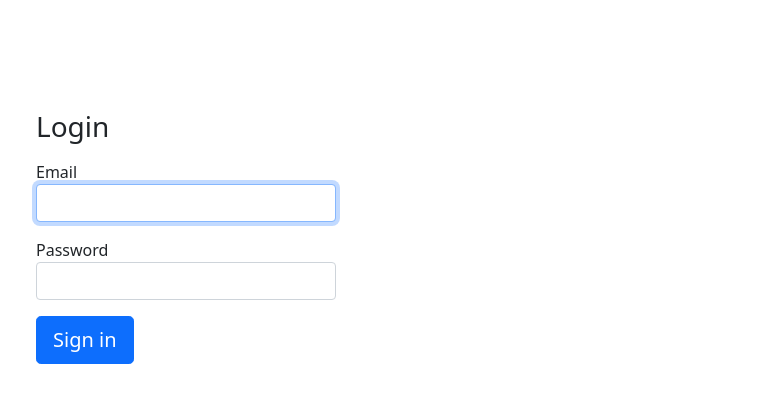
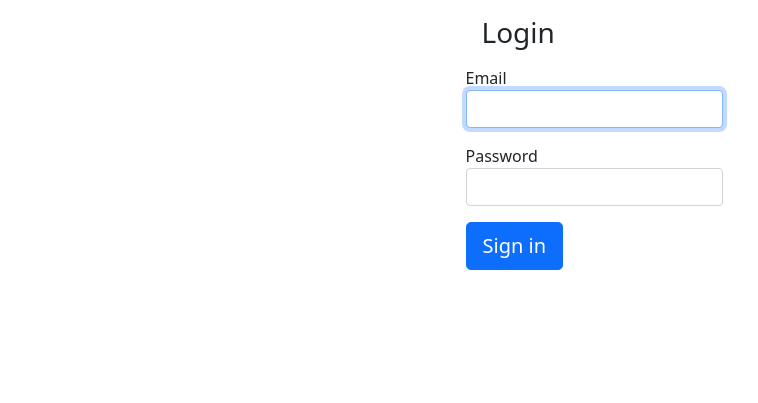
Before and after one commit to ChrisTaylorDeveloper/symfony-client-demos, a Symfony app: template templates/security/login.html.twig in a window 1280 px wide. Shown: the top 403 px of the page, without its empty margins (46-804 px from the left). Run offline with Twig, Linux system fonts and the light colour scheme; the template is opened without the code that fills it, so the values that code supplies are empty; some libraries are stand-ins or nearby versions.

Commit message:
Centre align login form.

```diff
--- a/public/css/styles.css
+++ /dev/null
@@ -1,7 +0,0 @@
-body {
-    padding-top: 110px;
-}
-
-#login-form {
-    max-width: 300px;
-}
--- a/templates/security/login.html.twig
+++ b/templates/security/login.html.twig
@@ -2,8 +2,7 @@
 {% block title %}Log in!{% endblock %}
 {% block nav %}{% endblock %}
 {% block body %}
-<div class="row">
-    <div class="col">
+<div class="d-flex align-items-center justify-content-center">
     <form id="login-form" method="post">
         {% if error %}
             <div class="alert alert-danger">{{ error.messageKey|trans(error.messageData, 'security') }}</div>
@@ -13,7 +12,7 @@
                 You are logged in as {{ app.user.userIdentifier }}, <a href="{{ path('app_logout') }}">Logout</a>
             </div>
         {% endif %}
-            <h1 class="h3 mb-3 font-weight-normal">Login</h1>
+        <h1 class="h3 m-3 font-weight-normal">Login</h1>
         <div class="form-group mb-3">
             <label for="username">Email</label>
             <input type="email" value="{{ last_username }}" name="_username" id="username" class="form-control" autocomplete="email" required autofocus>
@@ -26,5 +25,4 @@
         <button class="btn btn-lg btn-primary" type="submit">Sign in</button>
     </form>
 </div>
-</div>
 {% endblock %}
```
Lines whose indentation alone changed are shown as unchanged.
